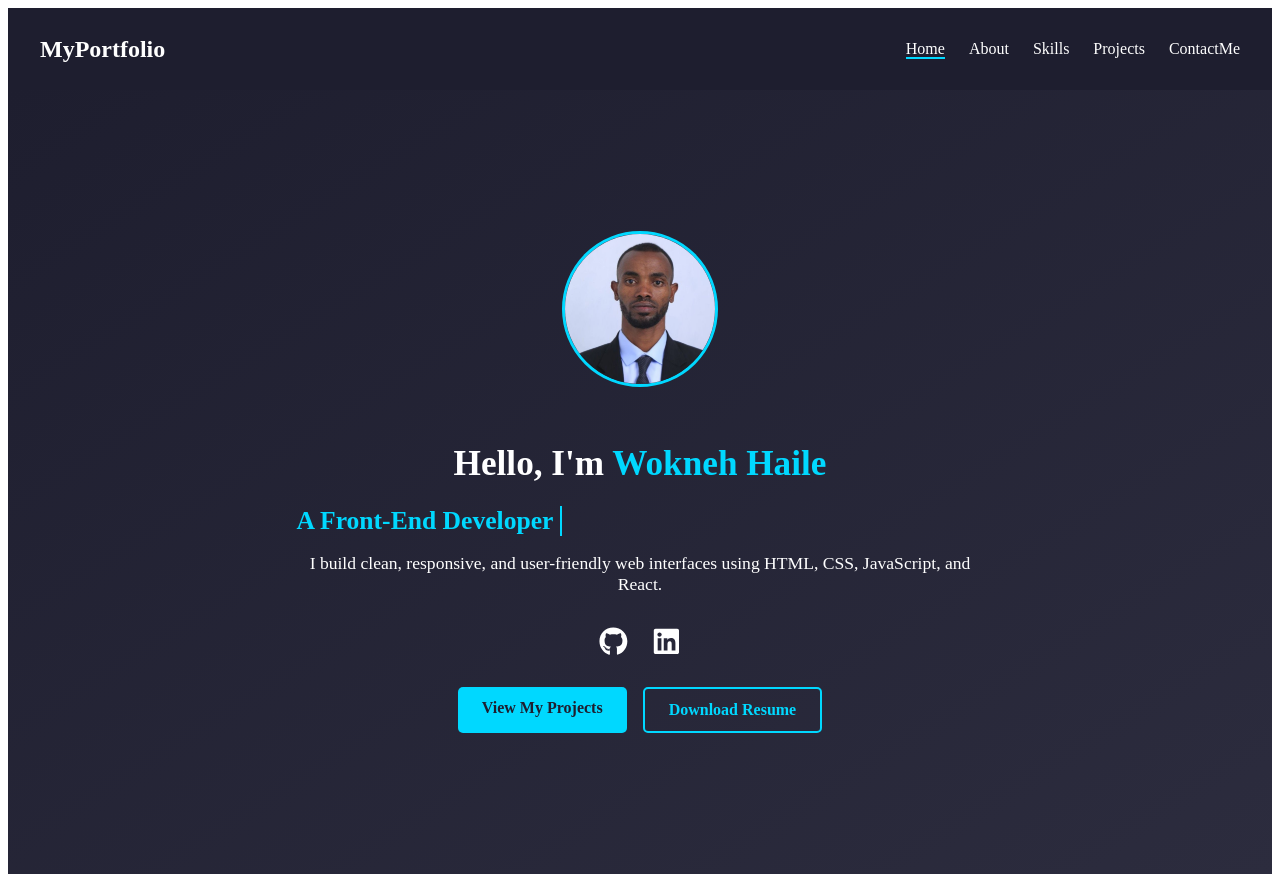
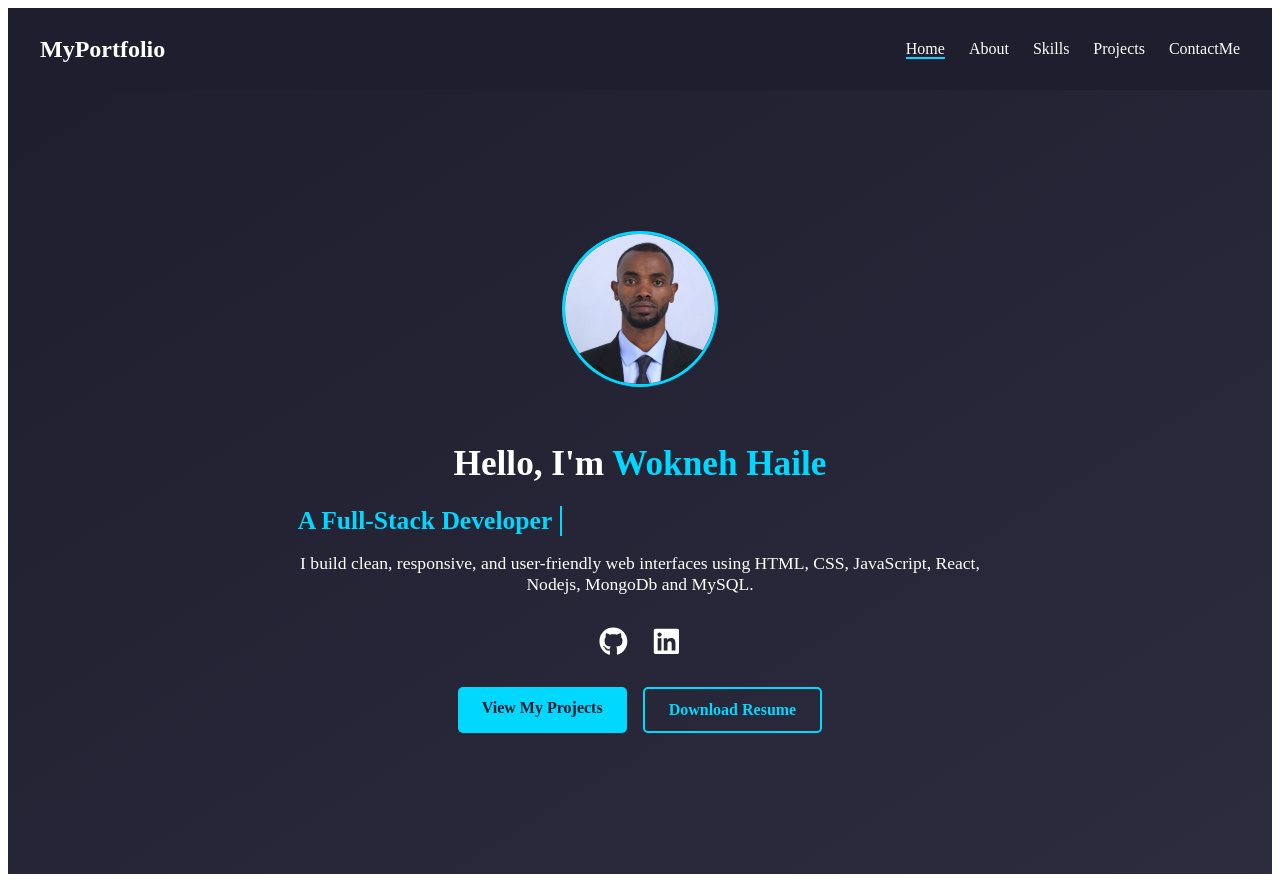
Before and after one commit to worknehhaile/portfolio, a React (Vite) app: page / in a window 1280 px wide. Built offline with nearby package versions, Linux system fonts and the light colour scheme.

Commit message:
Full stack info

```diff
--- a/src/pages/About.jsx
+++ b/src/pages/About.jsx
@@ -10,10 +10,10 @@ const About = () => {
         </h2>
         <div className={styles.content} data-aos="fade-up" data-aos-delay="200">
           <p>
-            I'm a passionate front-end developer with a dual background in
+            I'm a passionate full-stack developer with a dual background in
             Information Technology and Business Management. I specialize in
             creating responsive and interactive websites using HTML, CSS,
-            JavaScript, and React.
+            JavaScript,React, Nodejs, MongoDb and MySQL.
           </p>
           <p>
             My mission is to build seamless digital experiences that are both
--- a/src/pages/Home.jsx
+++ b/src/pages/Home.jsx
@@ -11,10 +11,10 @@ const Home = () => {
         <h1>
           Hello, I'm <span className={styles.name}>Wokneh Haile</span>
         </h1>
-        <h2 className={styles.typewriter}>A Front-End Developer</h2>
+        <h2 className={styles.typewriter}>A Full-Stack Developer</h2>
         <p>
           I build clean, responsive, and user-friendly web interfaces using
-          HTML, CSS, JavaScript, and React.
+          HTML, CSS, JavaScript, React, Nodejs, MongoDb and MySQL.
         </p>
 
         <div className={styles.socials}>
--- a/src/pages/Skills.jsx
+++ b/src/pages/Skills.jsx
@@ -6,10 +6,12 @@ const skills = [
   "CSS",
   "JavaScript",
   "React",
+  "Nodejs",
+  "MongoDb",
+  "MySQL",
   "Git",
   "Responsive Design",
   "GitHub",
-  "Figma",
 ];
 
 const Skills = () => {
```
